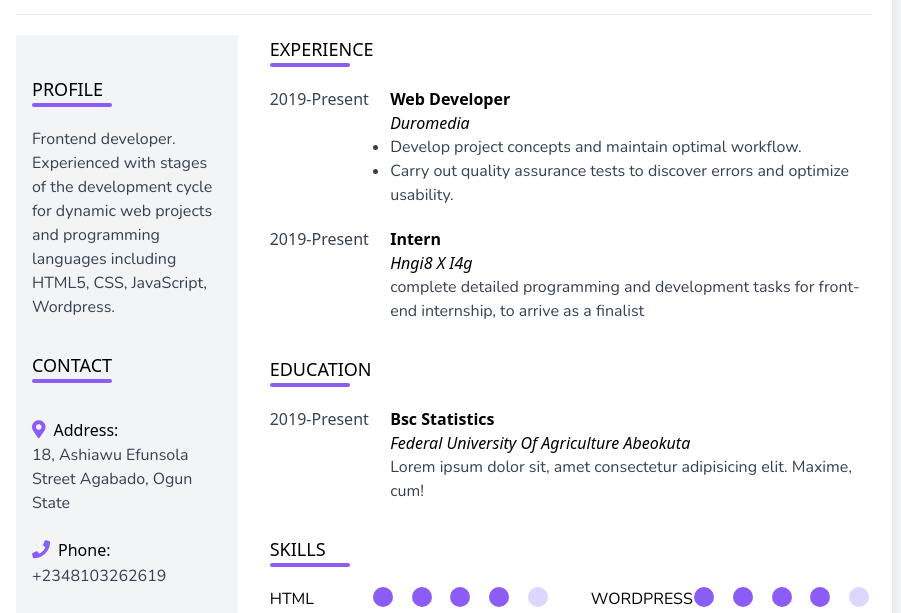
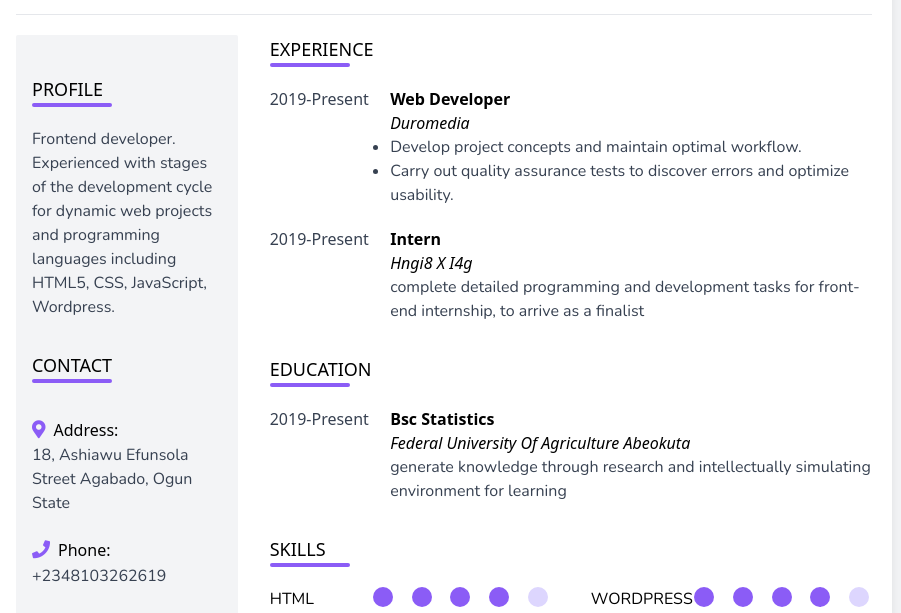
Before and after one commit to Faruq-Shobola/HNGi8-X-I4G-Task-2, a website: page public/resume/index.html in a window 1280 px wide. Shown: the part 182-795 px from the top of the page, without its empty margins (196-1097 px from the left). Drawn offline with nearby package versions, Linux system fonts and the light colour scheme.

Commit message:
project finally completed

```diff
--- a/public/resume/index.html
+++ b/public/resume/index.html
@@ -115,7 +115,7 @@
                                 <div class="col-span-4">
                                     <p class="role">bsc statistics</p>
                                     <p class="location">federal university of agriculture abeokuta</p>
-                                    <p class="text-gray-700 font-body">Lorem ipsum dolor sit, amet consectetur adipisicing elit. Maxime, cum!</p>
+                                    <p class="text-gray-700 font-body">generate knowledge through research and intellectually simulating environment for learning</p>
                                 </div>
                             </div>
                         </div>
```
